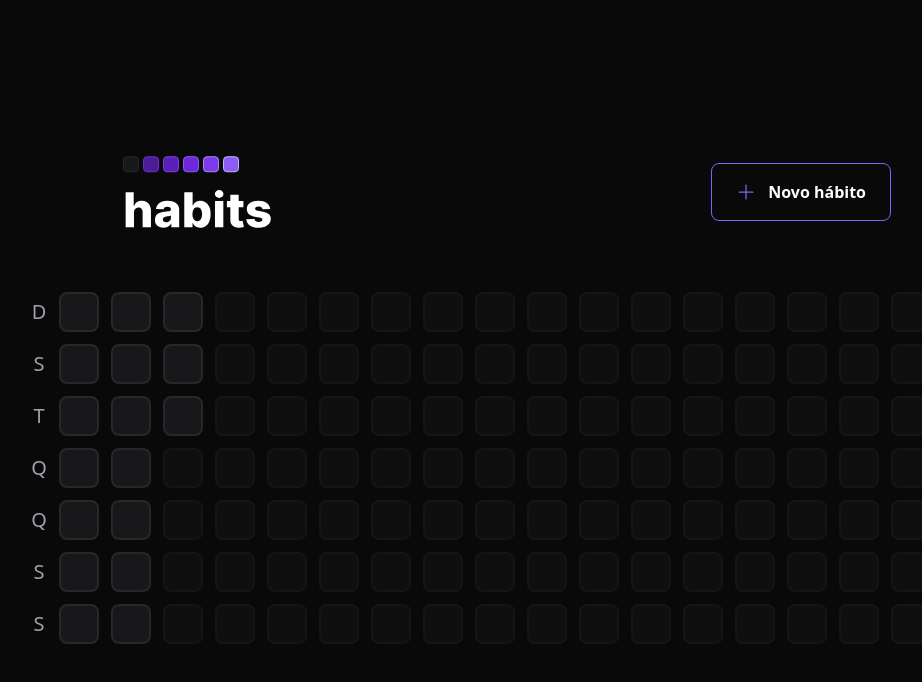
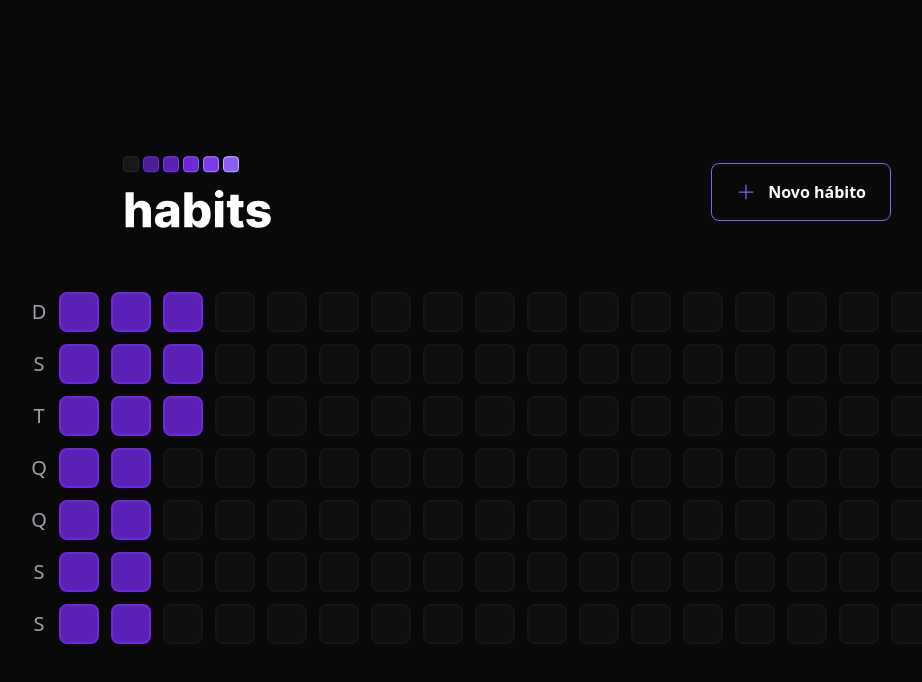
Before and after one commit to eduardomuchak/nlw-setup-frontend, a React (Vite) app: page / in a window 1280 px wide. Shown: the top 682 px of the page, without its empty margins (133-1055 px from the left). Built offline with nearby package versions, Linux system fonts and the light colour scheme.

Commit message:
feat: :art: logica para colorir quadrado e barra progresso com habitos completados

```diff
--- a/package.json
+++ b/package.json
@@ -12,6 +12,7 @@
     "@radix-ui/react-dialog": "^1.0.2",
     "@radix-ui/react-popover": "^1.0.3",
     "@radix-ui/react-progress": "^1.0.1",
+    "clsx": "^1.2.1",
     "dayjs": "^1.11.7",
     "phosphor-react": "^1.4.1",
     "react": "^18.2.0",
--- a/src/components/DaySquare/index.tsx
+++ b/src/components/DaySquare/index.tsx
@@ -1,17 +1,34 @@
 import * as Popover from '@radix-ui/react-popover';
+import clsx from 'clsx';
 import ProgressBar from '../ProgressBar';
 
-function DaySquare() {
+interface Props {
+  completed: number;
+  amount: number;
+}
+
+function DaySquare({ completed, amount }: Props) {
+  const progress = (completed / amount) * 100;
+
   return (
     <Popover.Root>
-      <Popover.Trigger className={'w-10 h-10 bg-zinc-900 border-2 border-zinc-800 rounded-lg '} />
+      <Popover.Trigger
+        className={clsx('w-10 h-10 border-2 rounded-lg', {
+          'bg-zinc-900 border-zinc-800': progress === 0,
+          'bg-violet-900 border-violet-800': progress > 0 && progress < 20,
+          'bg-violet-800  border-violet-700': progress >= 20 && progress < 40,
+          'bg-violet-700  border-violet-600': progress >= 40 && progress < 60,
+          'bg-violet-600  border-violet-500': progress >= 60 && progress < 80,
+          'bg-violet-500 border-violet-400': progress >= 80,
+        })}
+      />
 
       <Popover.Portal>
         <Popover.Content className="min-w-[320px] w-full p-6 rounded-2xl bg-zinc-900 flex flex-col">
           <Popover.Arrow width={16} height={8} className="fill-zinc-900" />
           <span className="font-semibold text-zinc-400">Segunda-feira</span>
           <span className="mt-1 font-extrabold text-3xl leading-tight">01/01</span>
-          <ProgressBar />
+          <ProgressBar progress={progress} />
         </Popover.Content>
       </Popover.Portal>
     </Popover.Root>
--- a/src/components/ProgressBar/index.tsx
+++ b/src/components/ProgressBar/index.tsx
@@ -1,6 +1,10 @@
 import * as Progress from '@radix-ui/react-progress';
 
-function ProgressBar() {
+interface Props {
+  progress: number;
+}
+
+function ProgressBar({ progress }: Props) {
   {
     /* Exemplo de código de popover acessível sem utilizar o Radix UI:
           <div className="h-3 rounded-xl bg-zinc-700 w-full mt-4">
@@ -8,15 +12,20 @@ function ProgressBar() {
               role={'progressbar'}
               aria-label={'Progresso de hábitos completados nesse dia'}
               aria-valuemin={0}
-              aria-valuenow={75}
+              aria-valuenow={progress}
               aria-valuemax={100}
               className="h-3 rounded-xl bg-violet-600 w-3/4"
             />
           </div> */
   }
   return (
-    <Progress.Root className="h-3 rounded-xl bg-zinc-700 w-full mt-4">
-      <Progress.Indicator className="h-3 rounded-xl bg-violet-600 w-3/4 hover:shadow-violet-900 shadow-md transition-all duration-400" />
+    <Progress.Root className="h-3 rounded-xl bg-zinc-700 w-full mt-4" value={progress}>
+      <Progress.Indicator
+        className="h-3 rounded-xl bg-violet-600 hover:shadow-violet-900 shadow-md transition-all duration-400"
+        style={{
+          width: `${progress}%`,
+        }}
+      />
     </Progress.Root>
   );
 }
--- a/src/components/SummaryTable/index.tsx
+++ b/src/components/SummaryTable/index.tsx
@@ -20,7 +20,7 @@ function SummaryTable() {
       </div>
       <div className={'grid grid-rows-7 grid-flow-col gap-3'}>
         {summaryDays.map((day) => (
-          <DaySquare key={day.toString()} />
+          <DaySquare key={day.toString()} amount={5} completed={1} />
         ))}
         {amountOfDaysToFill > 0
           ? Array.from({ length: amountOfDaysToFill }).map((_, index) => (
```
Also changed, not shown: 1 other file (tests, documents, lock files or other folders).
